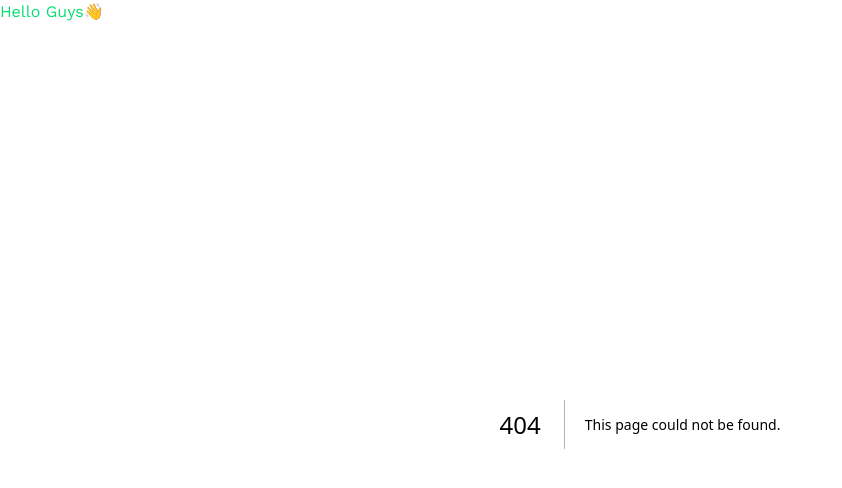
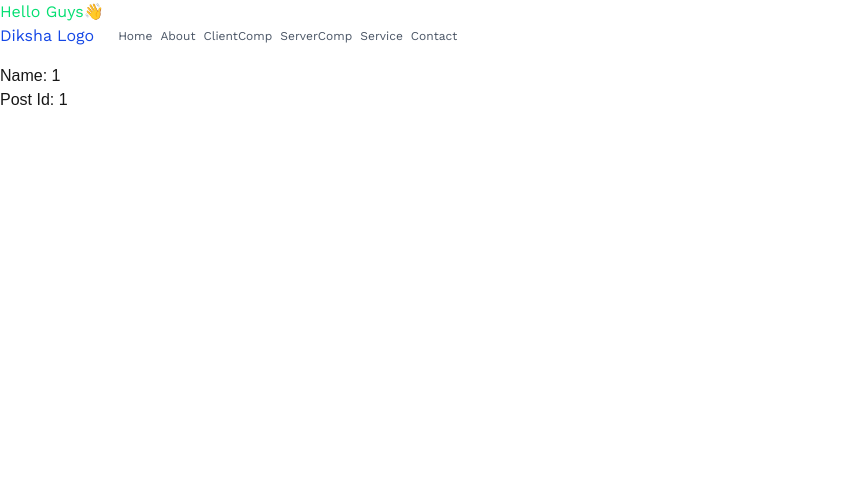
Before and after one commit to isimrangupta/learning-Next.js, a Next.js app: page /users/1/post/1 in a window 1280 px wide. Before the commit this address had no page. Shown: the top 488 px of the page, without its empty margins (0-842 px from the left). Built offline with nearby package versions, Linux system fonts and the light colour scheme.

Commit message:
Learned dynamic Route segments in Next.js

```diff
--- /dev/null
+++ b/app/(users)/users/[username]/page.jsx
@@ -0,0 +1,9 @@
+const SingleProfile = async (props) =>{
+  console.log(props)
+  const user = await props.params;
+  console.log(user)
+  return(
+    <h1>User = {user.username}</h1>
+  )
+}
+export default SingleProfile;
--- /dev/null
+++ b/app/(users)/users/[username]/post/[postid]/page.jsx
@@ -0,0 +1,12 @@
+const SingleProfilePost = async (props) =>{
+  console.log(props)
+  const user = await props.params;
+  console.log(user)
+  return(
+  <>
+    <h1>Name: {user.username}</h1>
+    <span>Post Id: {user.postid}</span>
+  </>
+  )
+}
+export default SingleProfilePost;
```
